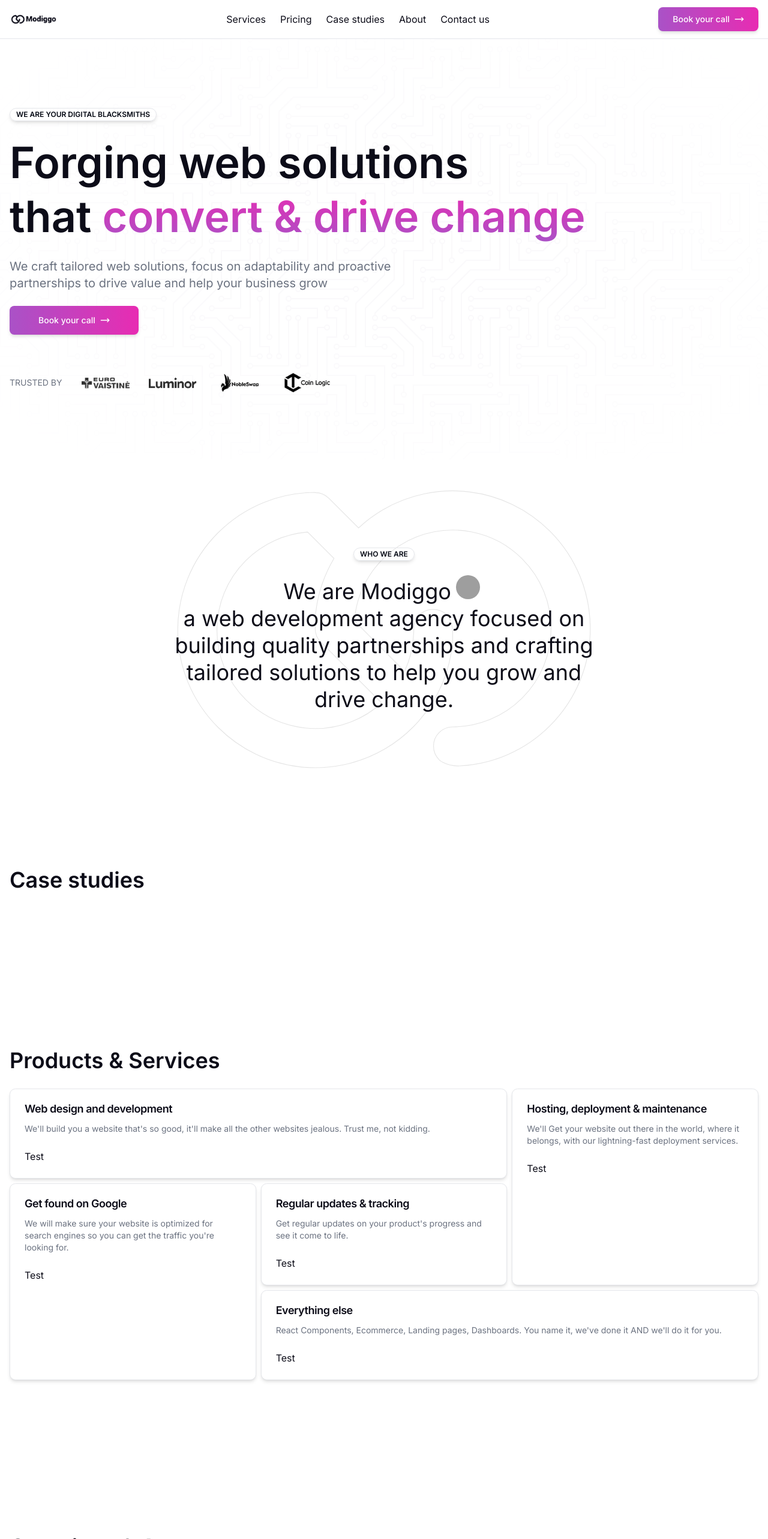
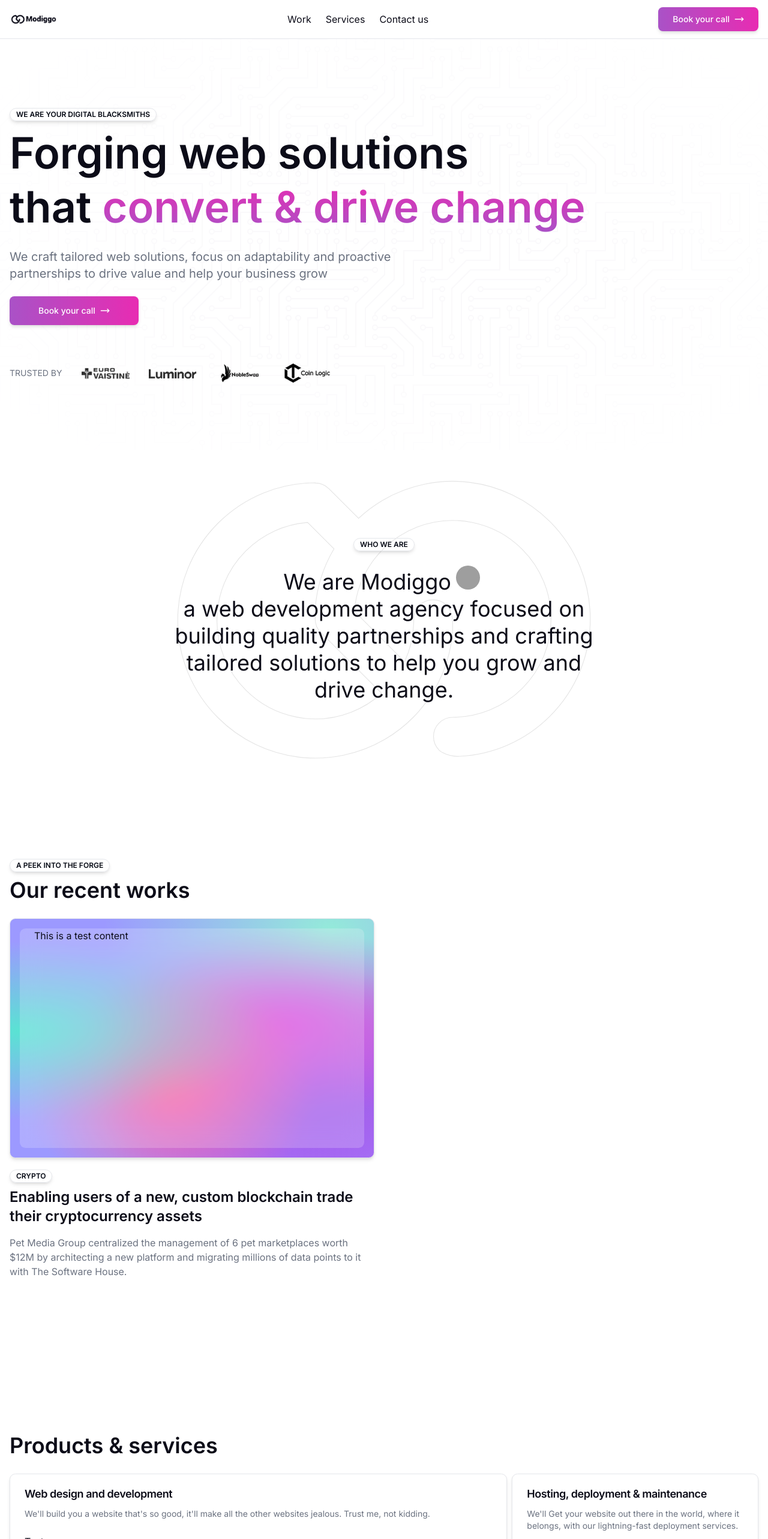
Before and after one commit to wmx11/modiggo-web, a Next.js app: page / in a window 1280 px wide. Shown: the top 2566 px of the page at 60% size. Built offline with nearby package versions, Linux system fonts and the light colour scheme; grey boxes are pictures that could not be loaded.

Commit message:
Adding recent work and navigation

```diff
--- a/src/app/views/home/sections/case-studies.tsx
+++ b/src/app/views/home/sections/case-studies.tsx
@@ -1,16 +1,56 @@
+import { Badge } from "@/components/ui/badge";
+import { Card, CardContent } from "@/components/ui/card";
 import Container from "@/components/ui/container";
 import Section from "@/components/ui/section";
 import Title from "@/components/ui/title";
 import React from "react";
 
-const CaseStudies = () => {
-  return (
-    <Section>
-      <Container className="space-y-6">
-        <Title>Case studies</Title>
-      </Container>
-    </Section>
-  );
-};
+const CaseStudies = () => (
+  <Section>
+    <Container className="space-y-6">
+      <div className="space-y-2">
+        <Badge>A peek into the forge</Badge>
+        <Title>Our recent works</Title>
+      </div>
+      <div className="grid grid-cols-2 gap-8">
+        <div>
+          <div className="mb-4">
+            <Card
+              className="flex p-4 min-h-[400px]"
+              style={{
+                backgroundColor: "#9c99ff",
+                backgroundImage: `radial-gradient(at 3% 47%, hsla(173,71%,62%,1) 0px, transparent 50%),
+radial-gradient(at 44% 71%, hsla(334,98%,69%,1) 0px, transparent 50%),
+radial-gradient(at 76% 44%, hsla(298,71%,60%,1) 0px, transparent 50%),
+radial-gradient(at 84% 74%, hsla(266,77%,65%,1) 0px, transparent 50%),
+radial-gradient(at 88% 5%, hsla(168,68%,75%,1) 0px, transparent 50%),
+radial-gradient(at 84% 81%, hsla(275,91%,66%,1) 0px, transparent 50%),
+radial-gradient(at 75% 56%, hsla(346,82%,75%,1) 0px, transparent 50%)`,
+              }}
+            >
+              <CardContent className="flex-1 bg-white/20 backdrop-blur-lg rounded-lg">
+                This is a test content
+              </CardContent>
+            </Card>
+          </div>
+          <div className="flex-1 space-y-4">
+            <div>
+              <Badge className="mb-2">Crypto</Badge>
+              <Title order={2} className="">
+                Enabling users of a new, custom blockchain trade their
+                cryptocurrency assets
+              </Title>
+            </div>
+            <p className="text-muted-foreground">
+              Pet Media Group centralized the management of 6 pet marketplaces
+              worth $12M by architecting a new platform and migrating millions
+              of data points to it with The Software House.
+            </p>
+          </div>
+        </div>
+      </div>
+    </Container>
+  </Section>
+);
 
 export default CaseStudies;
--- a/src/app/views/home/sections/contact-us.tsx
+++ b/src/app/views/home/sections/contact-us.tsx
@@ -23,8 +23,8 @@ const ContactUs = () => {
       <div className="absolute pointer-events-none inset-0 flex items-center justify-center dark:bg-black bg-white [mask-image:radial-gradient(ellipse_at_center,transparent_20%,black)]"></div>
       <Container className="grid grid-cols-1 md:grid-cols-2 gap-4 relative">
         <div className="space-y-6">
-          <div>
-            <Badge className="mb-2">Ready to work with us?</Badge>
+          <div className="space-y-2">
+            <Badge>Ready to work with us?</Badge>
             <Title className="md:text-7xl font-normal max-w-text">
               Let's forge or improve your <br /> digital product
             </Title>
@@ -36,7 +36,8 @@ const ContactUs = () => {
             <CardHeader>
               <CardTitle>Drop us a message</CardTitle>
               <CardDescription>
-                Don't want to hop on a call just yet? Drop us a message!
+                Don't want to hop on a call just yet? Drop us a message! We'll
+                get back to you within 24 hours.
               </CardDescription>
             </CardHeader>
             <CardContent>
--- a/src/app/views/home/sections/hero.tsx
+++ b/src/app/views/home/sections/hero.tsx
@@ -16,12 +16,14 @@ const Hero = () => {
       <div className="absolute pointer-events-none inset-0 flex items-center justify-center dark:bg-black bg-white [mask-image:radial-gradient(ellipse_at_center,transparent_20%,black)]"></div>
       <Container className="relative">
         <div className="space-y-6 mb-16">
+          <div className="space-y-2">
             <Badge>We Are Your Digital Blacksmiths</Badge>
             <Title order={1} className="md:text-7xl">
               Forging web solutions
               <br />
               that <Highlight>convert & drive change</Highlight>
             </Title>
+          </div>
           <Title
             order={2}
             className="font-normal text-xl text-muted-foreground max-w-text"
--- a/src/app/views/home/sections/products-and-services.tsx
+++ b/src/app/views/home/sections/products-and-services.tsx
@@ -15,7 +15,7 @@ const ProductsAndServices = () => {
   return (
     <Section>
       <Container className="space-y-6">
-        <Title>Products & Services</Title>
+        <Title>Products & services</Title>
         <div className="grid grid-cols-3 gap-2">
           <Card className="col-span-2">
             <CardHeader>
--- a/src/app/views/home/sections/questions-and-answers.tsx
+++ b/src/app/views/home/sections/questions-and-answers.tsx
@@ -14,7 +14,7 @@ const QuestionsAndAnswers = () => {
   return (
     <Section>
       <Container className="space-y-6">
-        <Title>Questions & Answers</Title>
+        <Title>Questions & answers</Title>
         <div>
           <Accordion type="single" collapsible>
             <AccordionItem value="1">
--- a/src/app/views/home/sections/who-we-are.tsx
+++ b/src/app/views/home/sections/who-we-are.tsx
@@ -30,8 +30,9 @@ const WhoWeAre = () => {
                 <TooltipTrigger>
                   <AvatarImage src="https://pbs.twimg.com/profile_images/1703025436270149632/qJby7qRD_400x400.jpg" />
                 </TooltipTrigger>
-                <TooltipContent className="rotate-1">
-                  Vainius. Founder of Modiggo.
+                <TooltipContent className="rotate-1 text-left">
+                  <div>Vainius Mykolaitis</div>
+                  <div className="text-muted-foreground">CEO & Founder</div>
                 </TooltipContent>
               </Tooltip>
             </Avatar>
--- a/src/components/ui/footer.tsx
+++ b/src/components/ui/footer.tsx
@@ -1,5 +1,5 @@
-import React from "react";
 import Container from "./container";
+import { renderFooterMenu } from "./navigation";
 import Title from "./title";
 
 const Footer = () => {
@@ -7,24 +7,7 @@ const Footer = () => {
     <footer className="bg-black bg-pattern text-white text-sm [&_ul]:space-y-2 [&_h4]:mb-4 py-24">
       <Container>
         <div className="grid grid-cols-1 md:grid-cols-3 mb-8">
-          <div>
-            <Title order={4}>Services</Title>
-            <ul>
-              <li>Custom websites</li>
-              <li>Custom e-commerce</li>
-              <li>Custom web apps</li>
-              <li>Custom mobile app</li>
-            </ul>
-          </div>
-          <div>
-            <Title order={4}>Modiggo</Title>
-            <ul>
-              <li>Case studies</li>
-              <li>Team</li>
-              <li>Culture</li>
-              <li>Contact us</li>
-            </ul>
-          </div>
+          {renderFooterMenu()}
           <div>
             <Title order={4}>Find us</Title>
           </div>
--- a/src/components/ui/navigation.tsx
+++ b/src/components/ui/navigation.tsx
@@ -4,6 +4,8 @@ import Logo from "@/app/assets/logo/logo.png";
 import CTAButton from "./call-to-action-button";
 import Image from "next/image";
 import Link from "next/link";
+import { footerMenu, mainMenu } from "@/lib/menu-navigation";
+import Title from "./title";
 
 const Navigation = () => {
   return (
@@ -16,13 +18,7 @@ const Navigation = () => {
             </Link>
           </div>
           <div>
-            <ul className="flex gap-6">
-              <li>Services</li>
-              <li>Pricing</li>
-              <li>Case studies</li>
-              <li>About</li>
-              <li>Contact us</li>
-            </ul>
+            <ul className="flex gap-6">{renderMainMenu()}</ul>
           </div>
           <div>
             <CTAButton size="default" />
@@ -34,3 +30,34 @@ const Navigation = () => {
 };
 
 export default Navigation;
+
+export const renderMainMenu = () => {
+  return mainMenu.map((item, index) => (
+    <li>
+      <Link href={item.href as string} key={`main_menu_${index}`}>
+        {item.label}
+      </Link>
+    </li>
+  ));
+};
+
+export const renderFooterMenu = () => {
+  return footerMenu.map((item, index) => {
+    if (item.group) {
+      return (
+        <div key={`footer_menu_${index}`}>
+          <Title order={4}>{item.group.label}</Title>
+          <ul>
+            {item.group.items.map((groupItem, groupItemIndex) => (
+              <li key={`footer_group_menu_${groupItemIndex}`}>
+                <Link href={groupItem.href as string}>{groupItem.label}</Link>
+              </li>
+            ))}
+          </ul>
+        </div>
+      );
+    }
+
+    return null;
+  });
+};
--- /dev/null
+++ b/src/lib/menu-navigation.ts
@@ -0,0 +1,72 @@
+interface Menu {
+  label?: string;
+  href?: string;
+  group?: {
+    label: string;
+    items: Omit<Menu, "group">[];
+  };
+}
+
+export const mainMenu: Menu[] = [
+  {
+    label: "Work",
+    href: "#work",
+  },
+  {
+    label: "Services",
+    href: "#services",
+  },
+  {
+    label: "Contact us",
+    href: "#contact",
+  },
+];
+
+export const footerMenu: Menu[] = [
+  {
+    group: {
+      label: "Services",
+      items: [
+        {
+          label: "Custom websites",
+          href: "",
+        },
+        {
+          label: "Custom e-commerce",
+          href: "",
+        },
+        {
+          label: "Custom web apps",
+          href: "",
+        },
+        {
+          label: "Custom mobile apps",
+          href: "",
+        },
+      ],
+    },
+  },
+  {
+    group: {
+      label: "Modiggo",
+      items: [
+        {
+          label: "Case studies",
+          href: "",
+        },
+        {
+          label: "Team",
+          href: "",
+        },
+        {
+          label: "Culture",
+          href: "",
+        },
+        {
+          label: "Contact us",
+          href: "",
+        },
+      ],
+    },
+  },
+];
```
Lines whose indentation alone changed are shown as unchanged.
